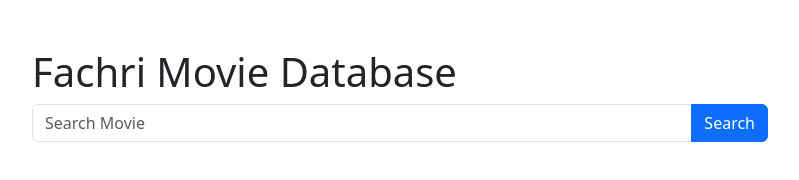
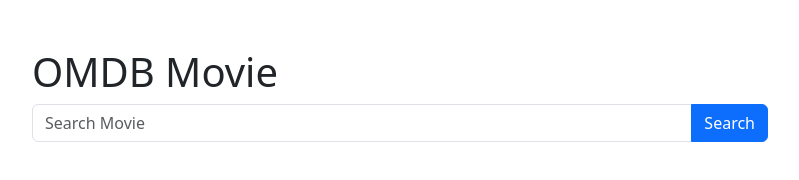
Before and after one commit to MuchammadFachriSyakur/LearnApi, a plain HTML site: page index.html in a window 1280 px wide. Shown: the whole page, without its empty margins (50-849 px from the left). Drawn offline with nearby package versions, Linux system fonts and the light colour scheme; no server answers.

Commit message:
Update index.html

```diff
--- a/index.html
+++ b/index.html
@@ -15,7 +15,7 @@
     <div class="container">
       <div class="row mt-5">
         <div class="col">
-          <h1>Fachri Movie Database</h1>
+          <h1>OMDB Movie</h1>
         </div>
       </div>
 
```
